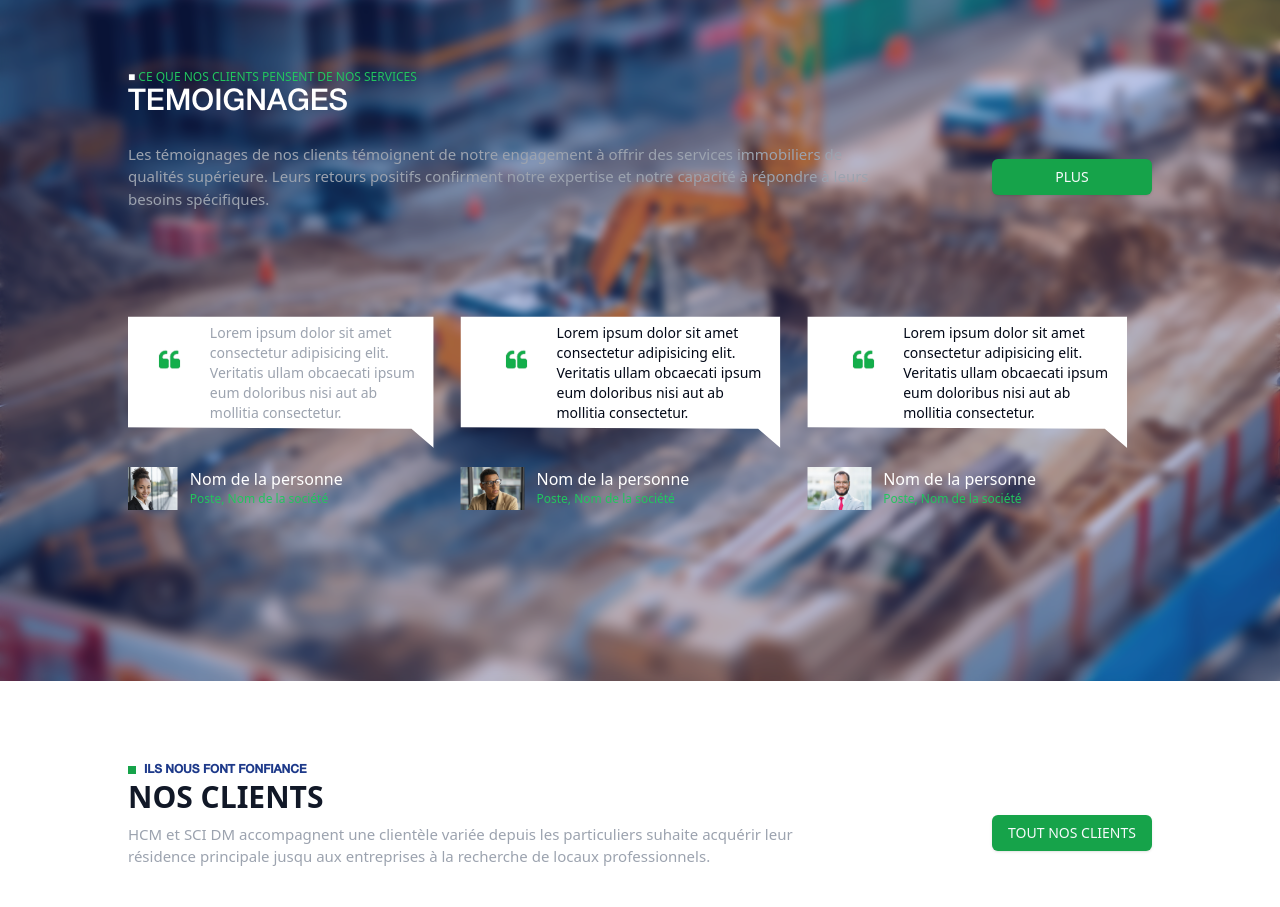
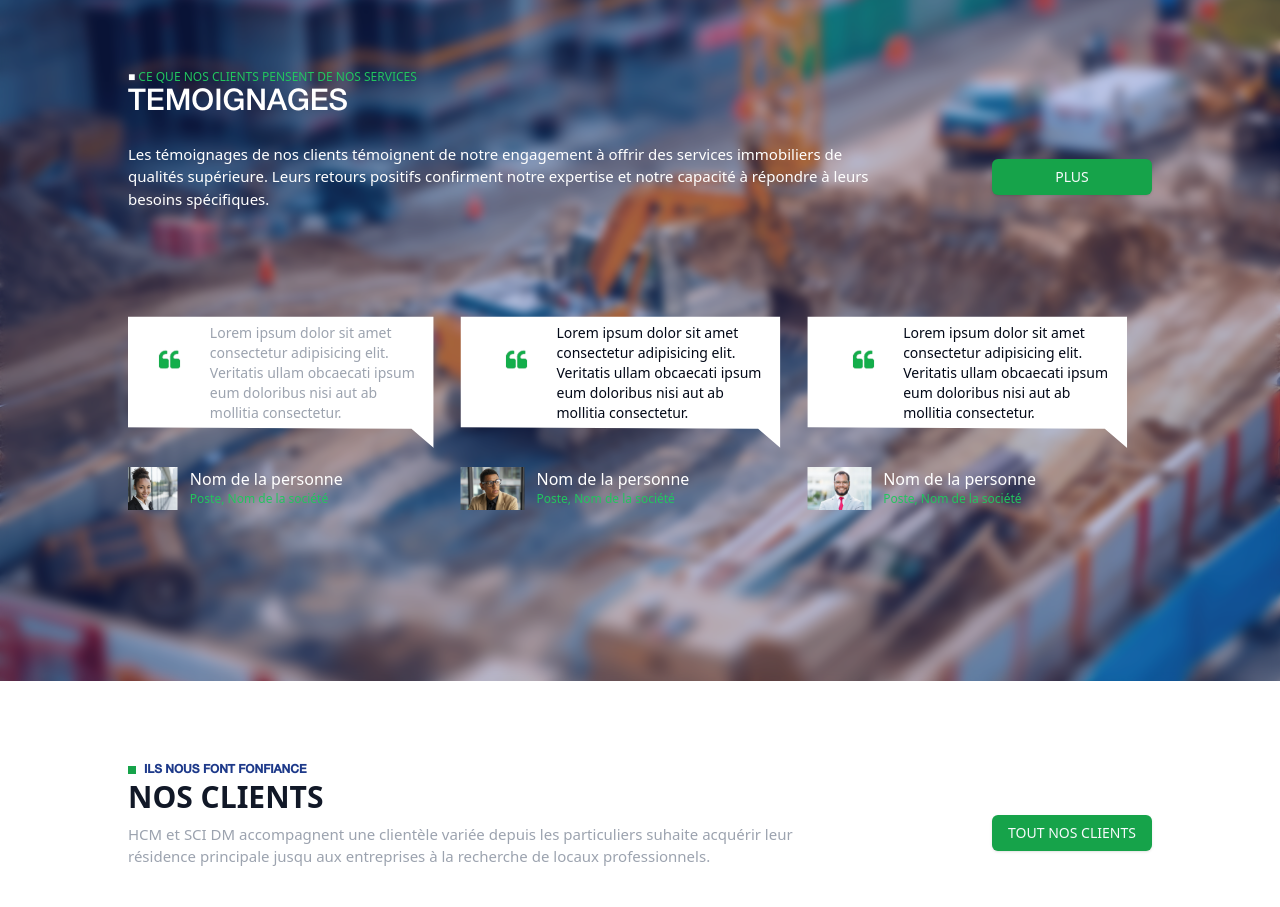
Before and after one commit to SylvHardDev/site-oria, a React (Vite) app: page / in a window 1280 px wide. Shown: the part 2960-3867 px from the top of the page. Built offline with nearby package versions, Linux system fonts and the light colour scheme; a web font is replaced by a local one.

Commit message:
testimonial

```diff
--- a/src/components/Testimoinials/Testimoinials.jsx
+++ b/src/components/Testimoinials/Testimoinials.jsx
@@ -24,7 +24,7 @@ function Testimoinials() {
             NOS SERVICES
           </h2>
           <h3 className="text-white text-3xl">TEMOIGNAGES</h3>
-          <div className="h-40 md:h-20 mt-4 text-[15px] text-gray-400 flex flex-col   justify-between md:flex-row  w-full md:items-center md:justify-between">
+          <div className="h-40 md:h-20 mt-4 text-[15px] text-white flex flex-col justify-between md:flex-row  w-full md:items-center md:justify-between">
             <p className="w-full md:w-3/4">
               Les témoignages de nos clients témoignent de notre engagement à
               offrir des services immobiliers de qualités supérieure. Leurs
```
